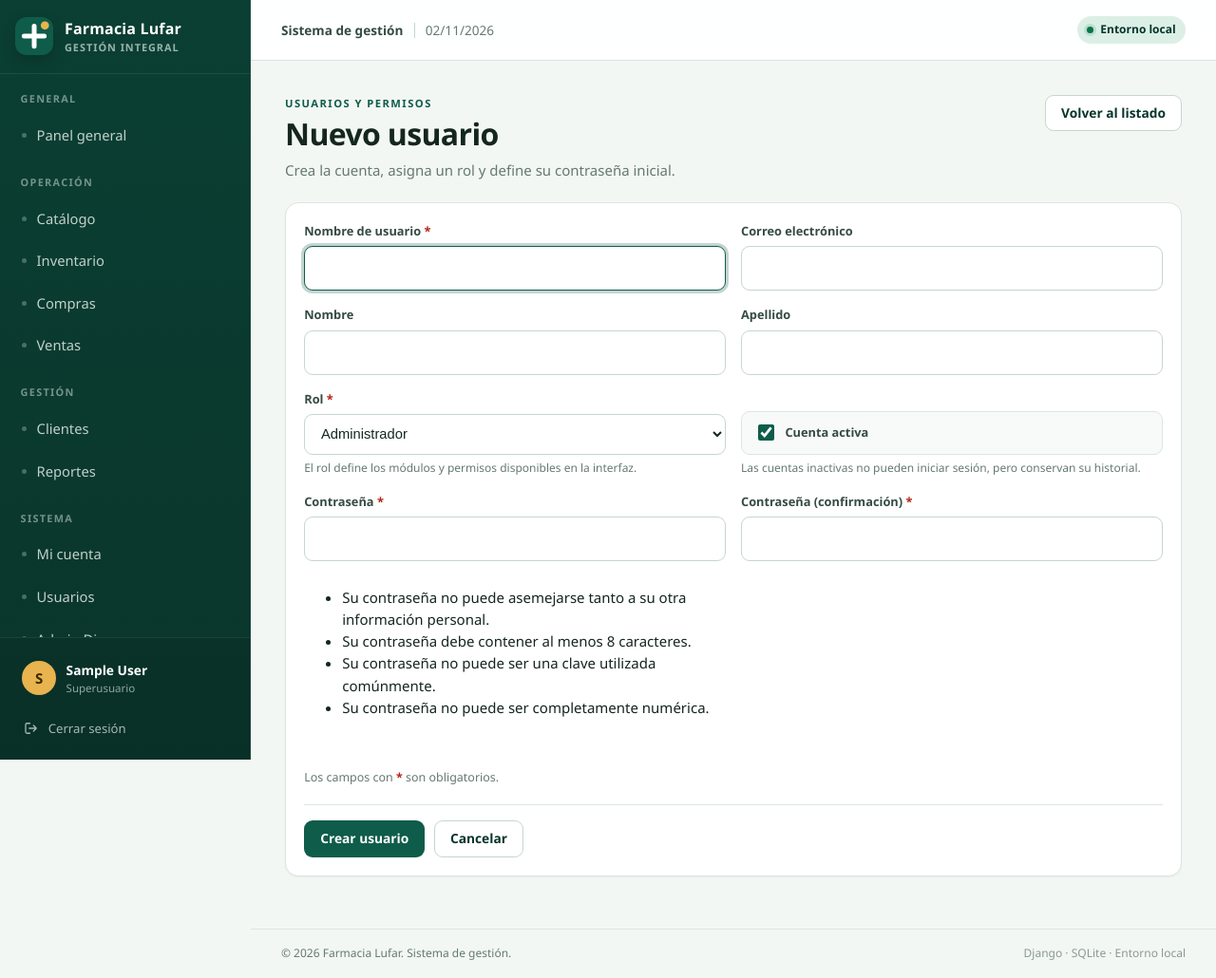
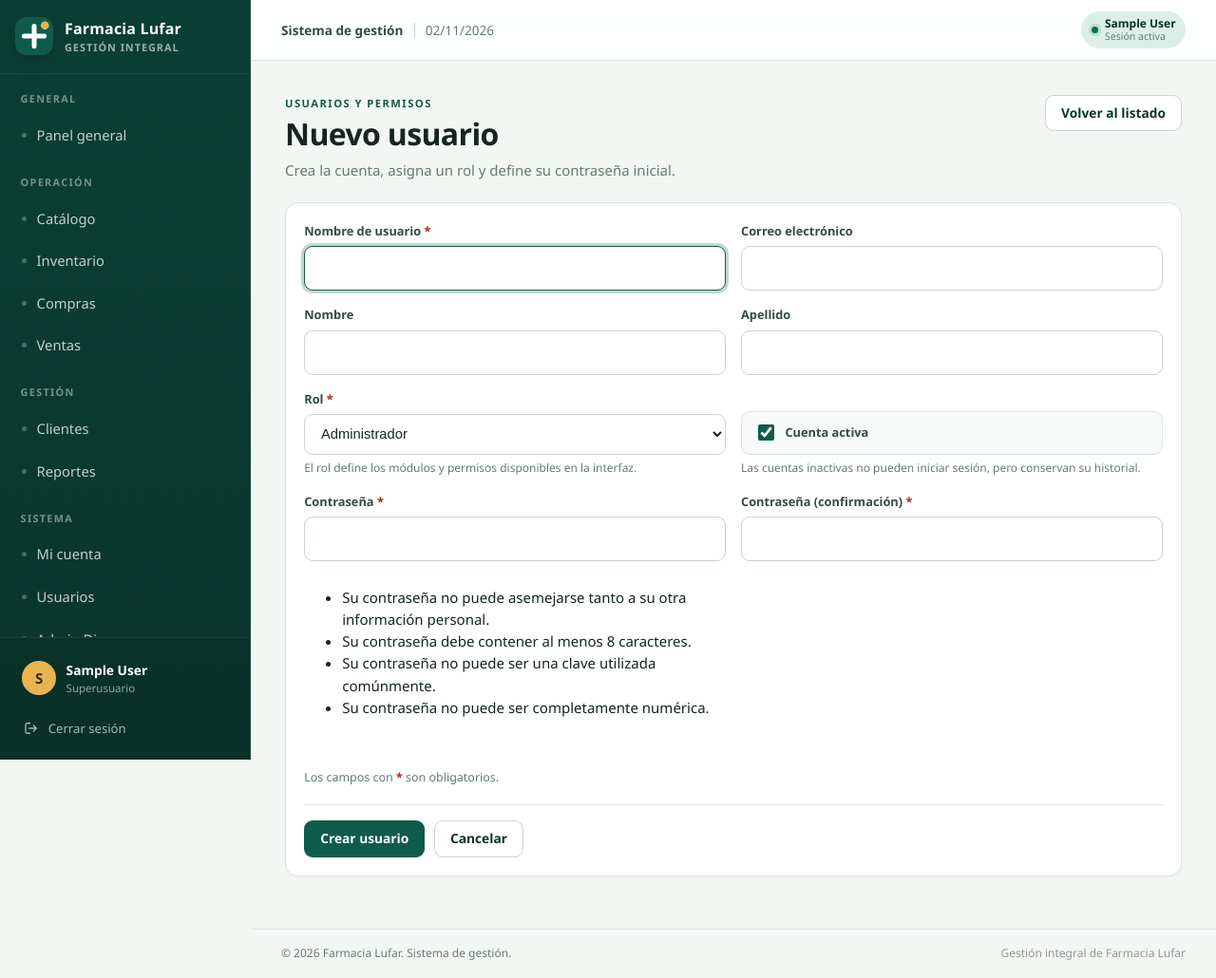
Before and after one commit to Erlangelxd/Farmacia-Lufar, a Django app: page /cuentas/usuarios/nuevo/ in a window 1280 px wide. Shown: the whole page at 95% size. Run offline with Django 5.2, Linux system fonts and the light colour scheme; the visitor is signed in with stand-in values (Sample User, id 1).

Commit message:
Mejorando vista de quien es el usuario

```diff
--- a/static/css/styles.css
+++ b/static/css/styles.css
@@ -227,8 +227,26 @@ h3 {
   background: var(--brand-soft);
   color: var(--brand-ink);
   font-size: 0.75rem;
-  font-weight: 600;
+  line-height: 1.2;
+}
+
+.topbar__status-info {
+  display: flex;
+  flex-direction: column;
+  min-width: 0;
+}
+
+.topbar__status-name {
+  max-width: 13rem;
+  overflow: hidden;
+  font-weight: 700;
+  text-overflow: ellipsis;
   white-space: nowrap;
+}
+
+.topbar__status-label {
+  color: var(--muted);
+  font-size: 0.66rem;
 }
 
 .status-dot {
@@ -2087,6 +2105,10 @@ h3 {
     font-size: 0.7rem;
   }
 
+  .topbar__status-name {
+    max-width: 34vw;
+  }
+
   .content {
     padding: 1rem 0.85rem;
   }
--- a/templates/base.html
+++ b/templates/base.html
@@ -40,9 +40,12 @@
           <span class="topbar__date">{% now "d/m/Y" %}</span>
         </div>
 
-        <div class="topbar__status">
+        <div class="topbar__status" aria-label="Sesión activa de {{ user.get_full_name|default:user.username }}">
           <span class="status-dot" aria-hidden="true"></span>
-          Entorno local
+          <span class="topbar__status-info">
+            <strong class="topbar__status-name">{{ user.get_full_name|default:user.username }}</strong>
+            <span class="topbar__status-label">Sesión activa</span>
+          </span>
         </div>
       </header>
     {% endif %}
--- a/templates/core/dashboard.html
+++ b/templates/core/dashboard.html
@@ -17,7 +17,6 @@
       </p>
     </div>
     <div class="hero__aside">
-      <span class="badge badge--light">Entorno local</span>
       <span class="badge badge--outline">Resumen operativo</span>
     </div>
   </section>
--- a/templates/includes/footer.html
+++ b/templates/includes/footer.html
@@ -1,4 +1,4 @@
 <footer class="app-footer">
   <p>&copy; {% now "Y" %} Farmacia Lufar. Sistema de gestión.</p>
-  <p class="app-footer__meta">Django · SQLite · Entorno local</p>
+  <p class="app-footer__meta">Gestión integral de Farmacia Lufar</p>
 </footer>
```
